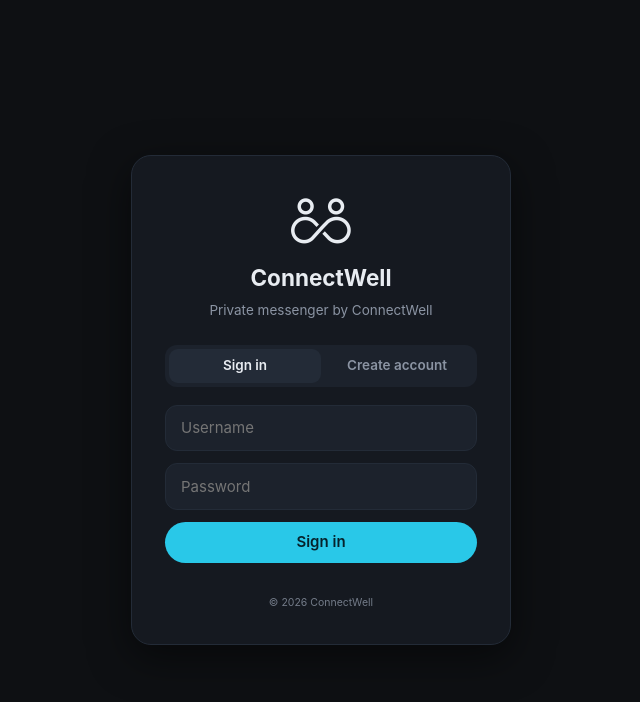
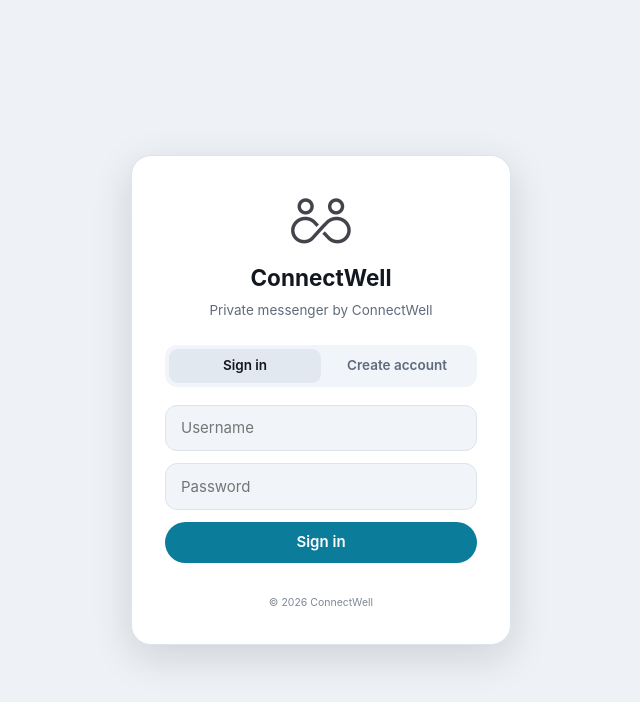
Before and after one commit to SepehrMohammady/ConnectWell, a website with bundled scripts: page public/index.html in a window 1280 px wide. Shown: the whole page, without its empty margins (319-959 px from the left). Built offline with nearby package versions, Linux system fonts and the light colour scheme; files whose address does not match are found by name.

Commit message:
Add light/dark/system theme
The palette is now two token sets on <html data-theme>. js/theme.js resolves the
choice (saved preference, else the OS setting) and stamps the attribute before
first paint, so there is no flash of the wrong theme; it is a separate blocking
script because the CSP forbids inline ones. A toggle in the sidebar header
cycles system -> light -> dark and the choice is kept per device in
localStorage, with the OS tracked live while on system.

Colours that were hardcoded for a dark background are now themed tokens:
text on filled accent/danger/ok buttons, in-bubble timestamps, file chips and
progress tracks all flip with the theme. The call overlay deliberately stays
light-on-dark in both themes, since video reads best on black. The brand mark
swaps via --brand-mark, with a new charcoal logo-mark-dark.png for light
backgrounds that finally shows the mark in its real brand colour.

```diff
--- a/package.json
+++ b/package.json
@@ -1,6 +1,6 @@
 {
   "name": "connectwell",
-  "version": "0.0.1",
+  "version": "0.1.0",
   "private": true,
   "description": "ConnectWell — minimal private messenger with audio/video calls, by ConnectWell",
   "author": "Sepehr Mohammady",
--- a/public/app.css
+++ b/public/app.css
@@ -1,6 +1,13 @@
 /* ConnectWell — Author: Sepehr Mohammady */
 
-:root {
+/* Theme palettes.
+   js/theme.js resolves the choice (saved preference, else the OS setting) and
+   stamps data-theme on <html> before first paint, so there is never a flash of
+   the wrong theme. Dark doubles as the fallback if that script never runs. */
+
+:root { --radius: 14px; }
+
+:root, :root[data-theme='dark'] {
     --bg: #0e1013;
     --panel: #151920;
     --panel-2: #1c222c;
@@ -14,7 +21,44 @@
     --danger: #f87171;
     --ok: #4ade80;
     --shadow: 0 12px 40px rgba(0, 0, 0, .5);
-    --radius: 14px;
+    /* legible text sitting on a filled --accent / --danger / --ok background */
+    --on-accent: #06222b;
+    --on-danger: #2b0808;
+    --on-ok: #06290f;
+    /* washes that must flip with the theme, not stay white-on-anything */
+    --bubble-meta: rgba(255, 255, 255, .45);
+    --chip-bg: rgba(255, 255, 255, .05);
+    --track: rgba(255, 255, 255, .15);
+    --accent-tint: rgba(41, 200, 232, .10);
+    --danger-tint: rgba(248, 113, 113, .12);
+    /* light-coloured mark, for dark backgrounds */
+    --brand-mark: url('logo-mark.png');
+}
+
+:root[data-theme='light'] {
+    --bg: #eef1f5;
+    --panel: #ffffff;
+    --panel-2: #f1f4f8;
+    --panel-3: #e2e8f0;
+    --border: #dee4ed;
+    --text: #131820;
+    --muted: #5f6b7d;
+    --accent: #0b7c99;
+    --accent-deep: #075c73;
+    --mine: #cdeaf5;
+    --danger: #d92d2d;
+    --ok: #15803d;
+    --shadow: 0 12px 40px rgba(15, 23, 42, .14);
+    --on-accent: #ffffff;
+    --on-danger: #ffffff;
+    --on-ok: #ffffff;
+    --bubble-meta: rgba(0, 0, 0, .45);
+    --chip-bg: rgba(0, 0, 0, .05);
+    --track: rgba(0, 0, 0, .12);
+    --accent-tint: rgba(11, 124, 153, .10);
+    --danger-tint: rgba(217, 45, 45, .10);
+    /* charcoal mark (the real brand colour), for light backgrounds */
+    --brand-mark: url('logo-mark-dark.png');
 }
 
 * { margin: 0; padding: 0; box-sizing: border-box; }
@@ -41,7 +85,7 @@ img, video { max-width: 100%; }
 
 .btn {
     display: inline-flex; align-items: center; justify-content: center; gap: .5rem;
-    background: var(--accent); color: #06222b; font-weight: 600;
+    background: var(--accent); color: var(--on-accent); font-weight: 600;
     border-radius: 999px; padding: .65rem 1.3rem;
     transition: filter .15s, transform .05s;
 }
@@ -50,7 +94,7 @@ img, video { max-width: 100%; }
 .btn.small { padding: .4rem .95rem; font-size: .88rem; }
 .btn.full { width: 100%; }
 .btn.ghost { background: var(--panel-3); color: var(--text); }
-.btn.danger { background: var(--danger); color: #2b0808; }
+.btn.danger { background: var(--danger); color: var(--on-danger); }
 .btn:disabled { opacity: .5; cursor: default; }
 
 .icon-btn {
@@ -63,7 +107,13 @@ img, video { max-width: 100%; }
 .icon-btn:hover { background: var(--panel-3); color: var(--text); }
 .icon-btn svg { width: 21px; height: 21px; fill: currentColor; }
 .icon-btn.send { color: var(--accent); }
-.icon-btn.recording { color: var(--danger); background: rgba(248, 113, 113, .12); }
+.icon-btn.recording { color: var(--danger); background: var(--danger-tint); }
+
+/* theme toggle shows only the icon for the current preference */
+#btn-theme svg { display: none; }
+#btn-theme[data-pref='system'] .ic-system,
+#btn-theme[data-pref='light'] .ic-light,
+#btn-theme[data-pref='dark'] .ic-dark { display: block; }
 
 .round-btn {
     display: inline-flex; align-items: center; justify-content: center;
@@ -74,9 +124,9 @@ img, video { max-width: 100%; }
 .round-btn:hover { filter: brightness(1.2); }
 .round-btn:active { transform: scale(.95); }
 .round-btn svg { width: 24px; height: 24px; fill: currentColor; }
-.round-btn.accept { background: var(--ok); color: #06290f; }
-.round-btn.decline { background: var(--danger); color: #2b0808; }
-.round-btn.off { background: var(--danger); color: #2b0808; }
+.round-btn.accept { background: var(--ok); color: var(--on-ok); }
+.round-btn.decline { background: var(--danger); color: var(--on-danger); }
+.round-btn.off { background: var(--danger); color: var(--on-danger); }
 
 .badge {
     position: absolute; top: 2px; right: 2px;
@@ -115,9 +165,16 @@ img, video { max-width: 100%; }
     text-align: center;
 }
 .brand { display: flex; align-items: center; gap: .6rem; font-weight: 700; }
-.brand img { width: 28px; height: 28px; border-radius: 8px; }
 .brand.big { flex-direction: column; justify-content: center; margin-bottom: .4rem; }
-.brand.big img { width: 64px; height: 64px; border-radius: 16px; }
+
+/* The mark swaps with the theme via --brand-mark, so it stays legible on both
+   the dark and the light panel. */
+.brand-mark {
+    display: block; flex: none;
+    background: var(--brand-mark) center / contain no-repeat;
+}
+.brand .brand-mark { width: 28px; height: 28px; }
+.brand.big .brand-mark { width: 64px; height: 64px; }
 .brand.big h1 { font-size: 1.5rem; }
 .auth-tag { color: var(--muted); font-size: .9rem; margin-bottom: 1.6rem; }
 
@@ -201,7 +258,7 @@ img, video { max-width: 100%; }
 .conv-time { color: var(--muted); font-size: .72rem; }
 .conv-unread {
     min-width: 19px; height: 19px; padding: 0 5px;
-    background: var(--accent); color: #06222b;
+    background: var(--accent); color: var(--on-accent);
     font-size: .72rem; font-weight: 700; line-height: 19px;
     border-radius: 999px; text-align: center;
 }
@@ -211,7 +268,7 @@ img, video { max-width: 100%; }
 #chatpane { display: flex; flex-direction: column; min-width: 0; height: 100dvh; }
 .chat-empty { flex: 1; display: flex; align-items: center; justify-content: center; }
 .chat-empty-inner { text-align: center; color: var(--muted); }
-.chat-empty-inner img { width: 64px; height: 64px; border-radius: 16px; opacity: .4; margin-bottom: 1rem; }
+.chat-empty-inner .brand-mark { width: 64px; height: 64px; opacity: .4; margin: 0 auto 1rem; }
 
 .chat-ui { flex: 1; display: flex; flex-direction: column; min-height: 0; }
 
@@ -234,7 +291,7 @@ img, video { max-width: 100%; }
 .call-chip {
     display: flex; align-items: center; gap: .8rem;
     margin: .6rem .9rem 0; padding: .5rem .9rem;
-    background: rgba(41, 200, 232, .1);
+    background: var(--accent-tint);
     border: 1px solid var(--accent-deep);
     border-radius: 12px; font-size: .9rem;
 }
@@ -271,7 +328,7 @@ img, video { max-width: 100%; }
 .bubble a { color: var(--accent); }
 .bubble .meta {
     display: block; text-align: right;
-    color: rgba(255, 255, 255, .45); font-size: .68rem; margin-top: .2rem;
+    color: var(--bubble-meta); font-size: .68rem; margin-top: .2rem;
     white-space: nowrap;
 }
 .bubble.deleted { font-style: italic; color: var(--muted); }
@@ -286,7 +343,7 @@ img, video { max-width: 100%; }
 
 .file-chip {
     display: flex; align-items: center; gap: .6rem;
-    background: rgba(255, 255, 255, .05);
+    background: var(--chip-bg);
     border-radius: 10px; padding: .5rem .7rem; margin: .15rem 0;
     color: inherit; text-decoration: none;
 }
@@ -306,7 +363,7 @@ img, video { max-width: 100%; }
 .msg-del:hover { color: var(--danger); }
 
 .upload-bubble .up-name { font-size: .85rem; margin-bottom: .3rem; }
-.progress { height: 4px; background: rgba(255, 255, 255, .15); border-radius: 2px; overflow: hidden; width: 200px; }
+.progress { height: 4px; background: var(--track); border-radius: 2px; overflow: hidden; width: 200px; }
 .progress i { display: block; height: 100%; background: var(--accent); width: 0; transition: width .2s; }
 
 .typing-line { padding: 0 1.2rem .3rem; color: var(--muted); font-size: .8rem; font-style: italic; }
@@ -355,11 +412,16 @@ img, video { max-width: 100%; }
 
 /* ---------------- call overlay ---------------- */
 
+/* The call surface stays dark in both themes — video reads best on black — so it
+   keeps light-on-dark colours rather than inheriting the page palette. */
 .call-overlay {
     position: fixed; inset: 0; z-index: 50;
     background: #0a0c0f;
+    color: #e8ecf1;
     display: flex; flex-direction: column;
 }
+.call-overlay .call-tile { background: #151920; }
+.call-overlay .call-status { color: #8b94a3; }
 .call-grid {
     flex: 1; display: grid; gap: .5rem; padding: .5rem;
     grid-template-columns: repeat(auto-fit, minmax(min(100%, 320px), 1fr));
--- a/public/index.html
+++ b/public/index.html
@@ -13,6 +13,9 @@
     <link rel="icon" type="image/png" href="icon-192.png">
     <link rel="apple-touch-icon" href="icon-192.png">
     <link rel="stylesheet" href="app.css">
+    <!-- Resolves the theme before first paint, so there is no flash of the wrong
+         palette. Must stay a blocking script in <head>. -->
+    <script src="js/theme.js"></script>
 </head>
 
 <body>
@@ -21,7 +24,7 @@
     <div id="view-auth" class="view center-view" hidden>
         <div class="auth-card">
             <div class="brand big">
-                <img src="logo-mark.png" alt="">
+                <span class="brand-mark" aria-hidden="true"></span>
                 <h1>ConnectWell</h1>
             </div>
             <p class="auth-tag">Private messenger by ConnectWell</p>
@@ -55,7 +58,7 @@
     <div id="view-pending" class="view center-view" hidden>
         <div class="auth-card">
             <div class="brand big">
-                <img src="logo-mark.png" alt="">
+                <span class="brand-mark" aria-hidden="true"></span>
                 <h1>ConnectWell</h1>
             </div>
             <div class="pending-icon">⏳</div>
@@ -73,10 +76,15 @@
         <aside id="sidebar">
             <header class="sb-head">
                 <div class="brand">
-                    <img src="logo-mark.png" alt="">
+                    <span class="brand-mark" aria-hidden="true"></span>
                     <span>ConnectWell</span>
                 </div>
                 <div class="sb-actions">
+                    <button id="btn-theme" class="icon-btn" title="Theme" type="button" data-pref="system">
+                        <svg class="ic-system" viewBox="0 0 24 24"><path d="M20 18c1.1 0 2-.9 2-2V6c0-1.1-.9-2-2-2H4c-1.1 0-2 .9-2 2v10c0 1.1.9 2 2 2H0v2h24v-2h-4zM4 6h16v10H4V6z"/></svg>
+                        <svg class="ic-light" viewBox="0 0 24 24"><path d="M12 9c1.65 0 3 1.35 3 3s-1.35 3-3 3-3-1.35-3-3 1.35-3 3-3m0-2c-2.76 0-5 2.24-5 5s2.24 5 5 5 5-2.24 5-5-2.24-5-5-5zM2 13h2c.55 0 1-.45 1-1s-.45-1-1-1H2c-.55 0-1 .45-1 1s.45 1 1 1zm18 0h2c.55 0 1-.45 1-1s-.45-1-1-1h-2c-.55 0-1 .45-1 1s.45 1 1 1zM11 2v2c0 .55.45 1 1 1s1-.45 1-1V2c0-.55-.45-1-1-1s-1 .45-1 1zm0 18v2c0 .55.45 1 1 1s1-.45 1-1v-2c0-.55-.45-1-1-1s-1 .45-1 1zM5.99 4.58a.996.996 0 00-1.41 0 .996.996 0 000 1.41l1.06 1.06c.39.39 1.03.39 1.41 0s.39-1.03 0-1.41L5.99 4.58zm12.37 12.37a.996.996 0 00-1.41 0 .996.996 0 000 1.41l1.06 1.06c.39.39 1.03.39 1.41 0a.996.996 0 000-1.41l-1.06-1.06zm1.06-10.96a.996.996 0 000-1.41.996.996 0 00-1.41 0l-1.06 1.06c-.39.39-.39 1.03 0 1.41s1.03.39 1.41 0l1.06-1.06zM7.05 18.36a.996.996 0 000-1.41.996.996 0 00-1.41 0l-1.06 1.06c-.39.39-.39 1.03 0 1.41s1.03.39 1.41 0l1.06-1.06z"/></svg>
+                        <svg class="ic-dark" viewBox="0 0 24 24"><path d="M12 3a9 9 0 109 9c0-.46-.04-.92-.1-1.36a5.389 5.389 0 01-4.4 2.26 5.403 5.403 0 01-3.14-9.8c-.44-.06-.9-.1-1.36-.1z"/></svg>
+                    </button>
                     <button id="btn-admin" class="icon-btn" title="Admin panel" type="button" hidden>
                         <svg viewBox="0 0 24 24"><path d="M12 12c2.7 0 4.8-2.1 4.8-4.8S14.7 2.4 12 2.4 7.2 4.5 7.2 7.2 9.3 12 12 12zm0 2.4c-3.2 0-9.6 1.6-9.6 4.8v2.4h19.2v-2.4c0-3.2-6.4-4.8-9.6-4.8z"/></svg>
                         <span id="admin-badge" class="badge" hidden></span>
@@ -102,7 +110,7 @@
         <main id="chatpane">
             <div id="chat-empty" class="chat-empty">
                 <div class="chat-empty-inner">
-                    <img src="logo-mark.png" alt="">
+                    <span class="brand-mark" aria-hidden="true"></span>
                     <p>Select a conversation<br>or start a new one.</p>
                 </div>
             </div>
--- a/public/js/app.js
+++ b/public/js/app.js
@@ -44,6 +44,29 @@ async function initFooter() {
     catch { /* unreachable server: still show the copyright */ }
     const label = (version ? `v${version} · ` : '') + `© ${new Date().getFullYear()} ConnectWell`;
     for (const el of document.querySelectorAll('.app-foot')) el.textContent = label;
+}
+
+/* ---------------- theme ---------------- */
+
+// Cycles system -> light -> dark. The actual resolution lives in js/theme.js so
+// the toggle and the pre-paint pass share one implementation.
+const THEME_CYCLE = ['system', 'light', 'dark'];
+const THEME_TITLE = {
+    system: 'Theme: follow device',
+    light: 'Theme: light',
+    dark: 'Theme: dark',
+};
+
+function initTheme() {
+    const btn = $('btn-theme');
+    if (!btn || !window.cwTheme) return;
+    const paint = (pref) => { btn.dataset.pref = pref; btn.title = THEME_TITLE[pref]; };
+    paint(window.cwTheme.preference());
+    btn.addEventListener('click', () => {
+        const cur = window.cwTheme.preference();
+        const next = THEME_CYCLE[(THEME_CYCLE.indexOf(cur) + 1) % THEME_CYCLE.length];
+        paint(window.cwTheme.set(next).preference);
+    });
 }
 
 function showPending() {
@@ -603,5 +626,6 @@ $('btn-pending-logout').addEventListener('click', async () => {
     location.reload();
 });
 
+initTheme();
 initFooter();
 boot();
--- /dev/null
+++ b/public/js/theme.js
@@ -0,0 +1,54 @@
+// Theme resolution, loaded synchronously from <head> so the right palette is on
+// <html> before first paint (no flash). It is a separate file rather than an
+// inline script because the CSP is script-src 'self'. Kept tiny and dependency
+// free; the app module reuses it through window.cwTheme so the toggle and the
+// first paint can never disagree.
+
+(function () {
+    var KEY = 'cw_theme';                                   // absent => follow the OS
+    var BG = { dark: '#0e1013', light: '#eef1f5' };          // keep in sync with --bg in app.css
+
+    function saved() {
+        try { return localStorage.getItem(KEY); } catch (e) { return null; }  // private mode
+    }
+
+    function systemTheme() {
+        return window.matchMedia && window.matchMedia('(prefers-color-scheme: light)').matches
+            ? 'light' : 'dark';
+    }
+
+    // What the user chose: 'system' | 'light' | 'dark'.
+    function preference() {
+        var s = saved();
+        return (s === 'light' || s === 'dark') ? s : 'system';
+    }
+
+    // Stamp the resolved palette onto <html> and match the browser chrome to it.
+    function apply() {
+        var pref = preference();
+        var resolved = pref === 'system' ? systemTheme() : pref;
+        document.documentElement.dataset.theme = resolved;
+        var meta = document.querySelector('meta[name="theme-color"]');
+        if (meta) meta.setAttribute('content', BG[resolved]);
+        return { preference: pref, resolved: resolved };
+    }
+
+    function set(pref) {
+        try {
+            if (pref === 'system') localStorage.removeItem(KEY);
+            else localStorage.setItem(KEY, pref);
+        } catch (e) { /* private mode: the choice applies to this page only */ }
+        return apply();
+    }
+
+    window.cwTheme = { apply: apply, set: set, preference: preference };
+    apply();
+
+    // Track the OS setting live, but only while the user is on 'system'.
+    if (window.matchMedia) {
+        var mq = window.matchMedia('(prefers-color-scheme: light)');
+        var onChange = function () { if (preference() === 'system') apply(); };
+        if (mq.addEventListener) mq.addEventListener('change', onChange);
+        else if (mq.addListener) mq.addListener(onChange);   // older Safari
+    }
+})();
```
Also changed, not shown: public/logo-mark-dark.png (added).
